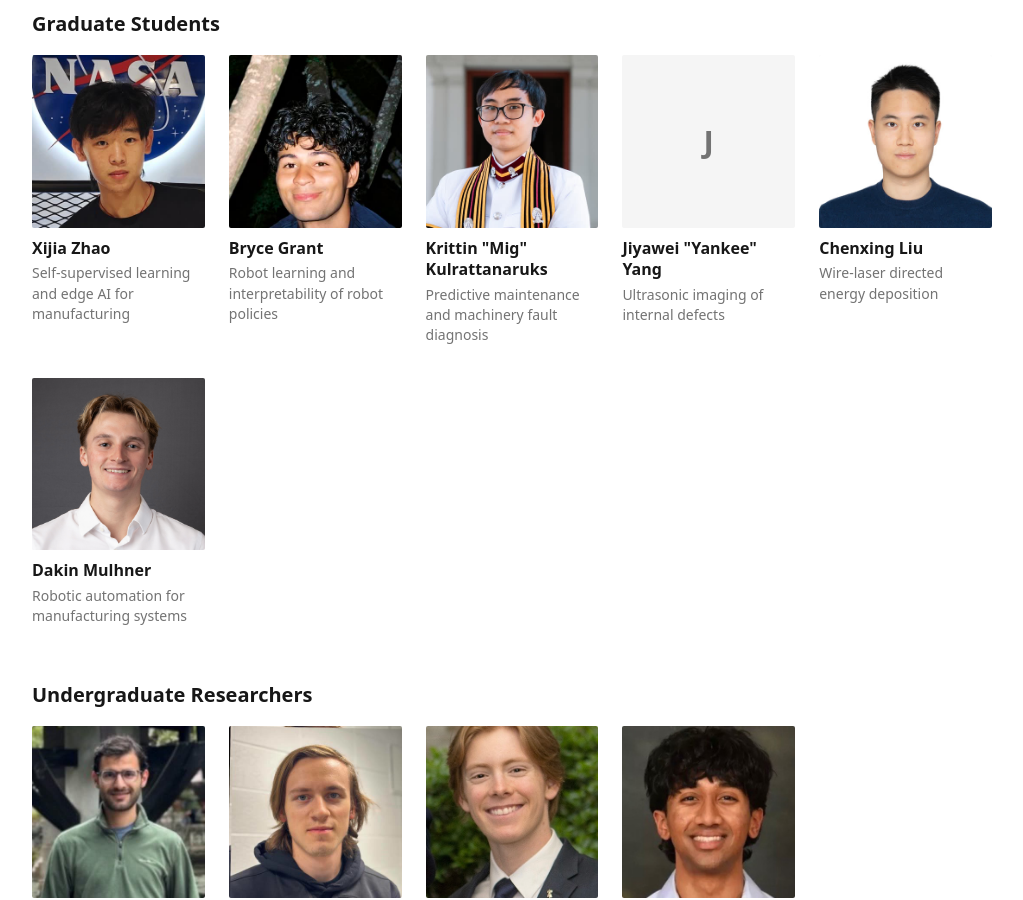
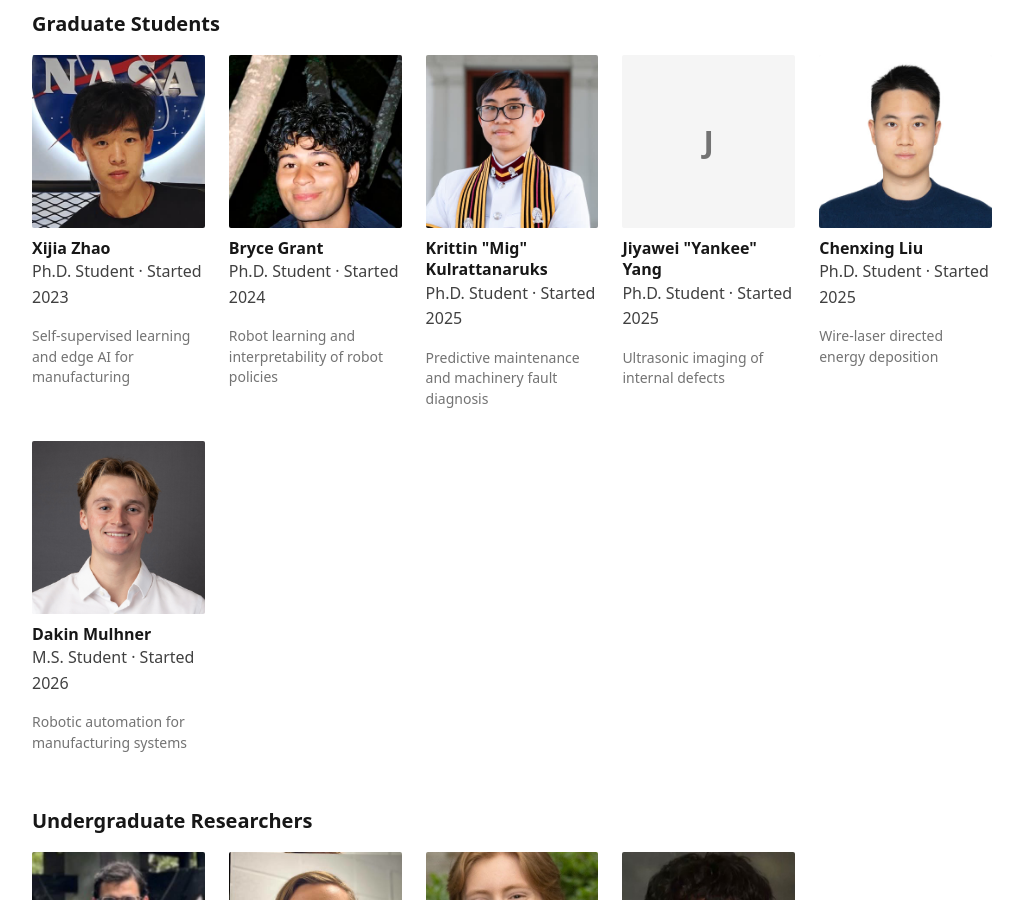
Before and after one commit to CWRU-AISM/CWRU-AISM.github.io, a Jekyll site: the page built from people.html, in a window 1280 px wide and 900 px high, scrolled down 743 px. Shown: the whole window, without its empty margins (128-1151 px from the left). Built offline with Jekyll 4.4.1, drawn with Linux system fonts in a browser that asks for light colours.

Commit message:
Display student program and starting year below name

```diff
--- a/people.html
+++ b/people.html
@@ -33,6 +33,7 @@ permalink: /people/
         {% else %}{% assign initials = p.name | slice: 0 %}<span class="avatar avatar-empty" aria-hidden="true">{{ initials }}</span>{% endif %}
         <span class="person-name">{{ p.name }}</span>
         {% if link %}</a>{% endif %}
+        {% if p.program and p.start_year %}<p class="person-meta">{{ p.program | escape }} Student · Started {{ p.start_year }}</p>{% endif %}
         {% if p.note %}<p class="person-note">{{ p.note }}</p>{% endif %}
       </li>
       {% endfor %}
```
